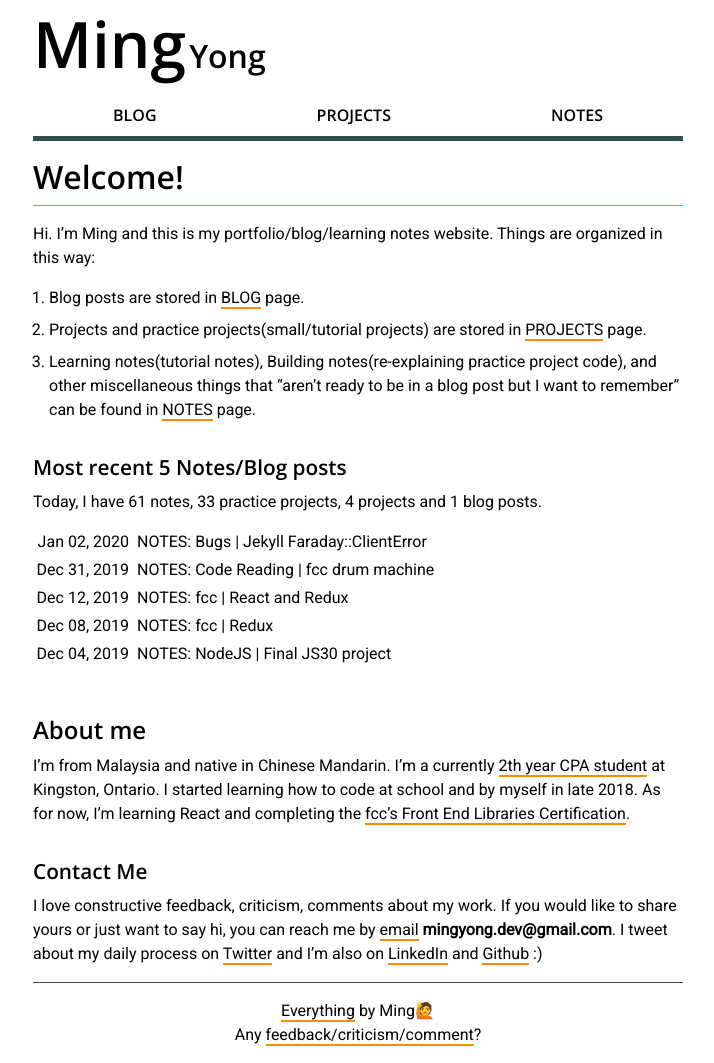
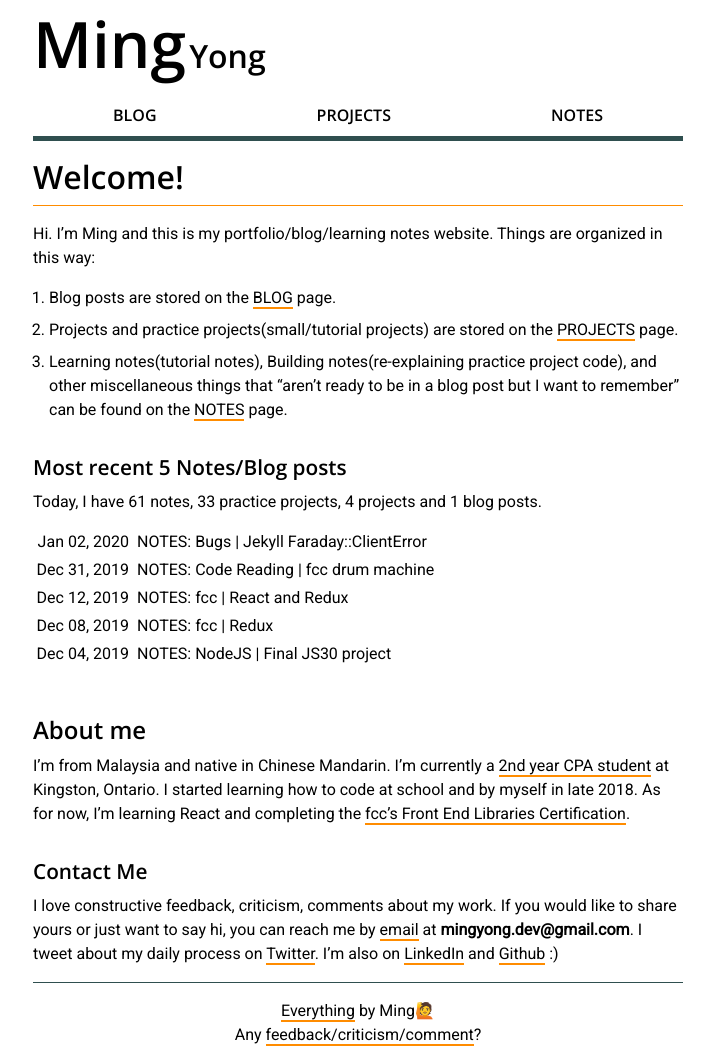
Before and after one commit to ming-yong/archive, a Jekyll site: the page built from index.md, in a window 1280 px wide. Shown: the whole page, without its empty margins (282-996 px from the left). Built offline with Jekyll 4.4.1, drawn with Linux system fonts in a browser that asks for light colours; nearby versions of some CDN libraries.

Commit message:
index update

```diff
--- a/index.md
+++ b/index.md
@@ -4,9 +4,9 @@ title: Welcome!
 
 Hi. I'm Ming and this is my portfolio/blog/learning notes website. Things are organized in this way:
 
-1. Blog posts are stored in [BLOG]({% link myBlog.html%}) page.
-2. Projects and practice projects(small/tutorial projects) are stored in [PROJECTS]({% link projects.html%}) page.
-3. Learning notes(tutorial notes), Building notes(re-explaining practice project code), and other miscellaneous things that "aren't ready to be in a blog post but I want to remember" can be found in [NOTES]({% link notes.html%}) page.
+1. Blog posts are stored on the [BLOG]({% link myBlog.html%}) page.
+2. Projects and practice projects(small/tutorial projects) are stored on the [PROJECTS]({% link projects.html%}) page.
+3. Learning notes(tutorial notes), Building notes(re-explaining practice project code), and other miscellaneous things that "aren't ready to be in a blog post but I want to remember" can be found on the [NOTES]({% link notes.html%}) page.
 
 ### Most recent 5 Notes/Blog posts
 
@@ -30,8 +30,8 @@ Today, I have {{notes}} notes, {{practiceProjects}} practice projects, {{project
 
 ## About me
 
-I'm from Malaysia and native in Chinese Mandarin. I'm a currently [2th year CPA student](https://www.stlawrencecollege.ca/programs-and-courses/full-time/programs/a_m/computer-programmer-analyst/kingston/) at Kingston, Ontario. I started learning how to code at school and by myself in late 2018. As for now, I'm learning React and completing the [fcc's Front End Libraries Certification](https://www.freecodecamp.org/).
+I'm from Malaysia and native in Chinese Mandarin. I'm currently a [2nd year CPA student](https://www.stlawrencecollege.ca/programs-and-courses/full-time/programs/a_m/computer-programmer-analyst/kingston/) at Kingston, Ontario. I started learning how to code at school and by myself in late 2018. As for now, I'm learning React and completing the [fcc's Front End Libraries Certification](https://www.freecodecamp.org/).
 
 ### Contact Me
 
-I love constructive feedback, criticism, comments about my work. If you would like to share yours or just want to say hi, you can reach me by [email](mailto:{{ site.email }}) **{{site.email}}**. I tweet about my daily process on [Twitter]({{ site.social-links.twitter }}) and I'm also on [LinkedIn]({{ site.social-links.linkedIn }}) and [Github]({{ site.social-links.github }}) :)
+I love constructive feedback, criticism, comments about my work. If you would like to share yours or just want to say hi, you can reach me by [email](mailto:{{ site.email }}) at **{{site.email}}**. I tweet about my daily process on [Twitter]({{ site.social-links.twitter }}). I'm also on [LinkedIn]({{ site.social-links.linkedIn }}) and [Github]({{ site.social-links.github }}) :)
```
